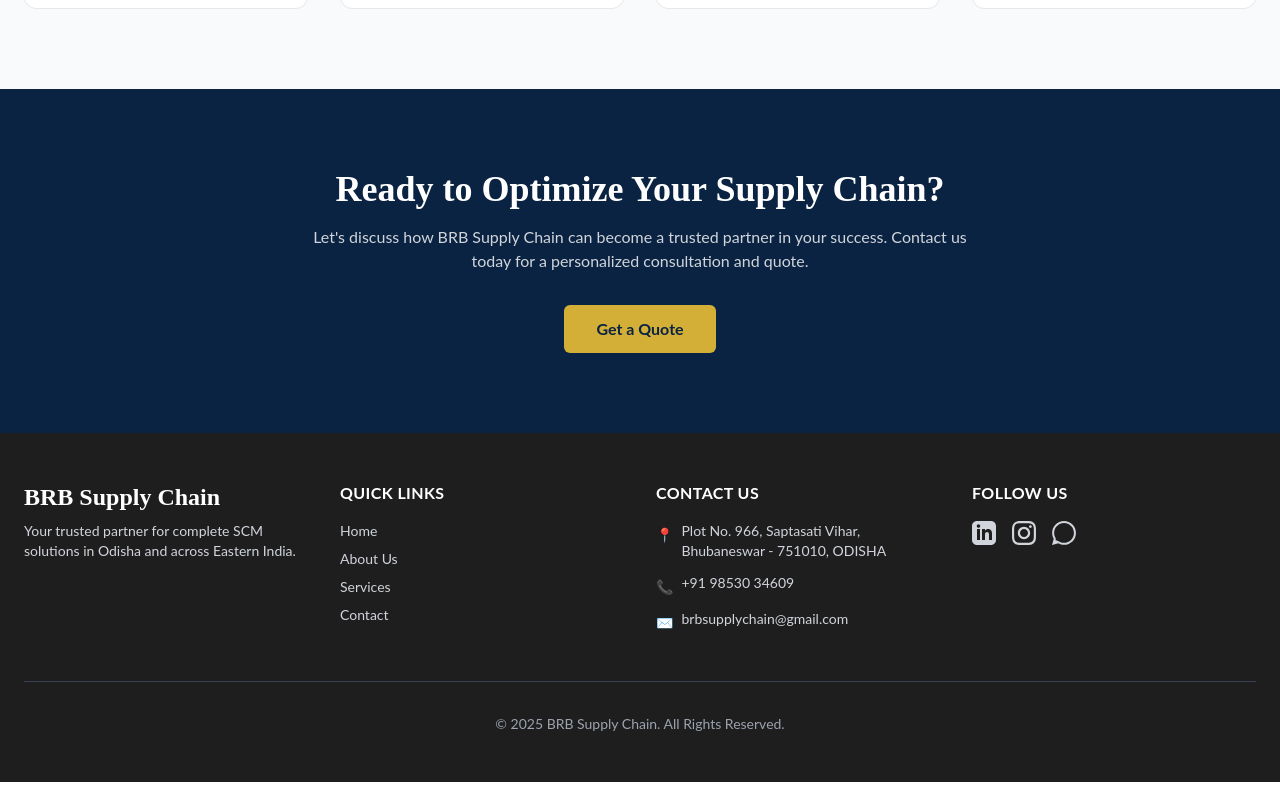
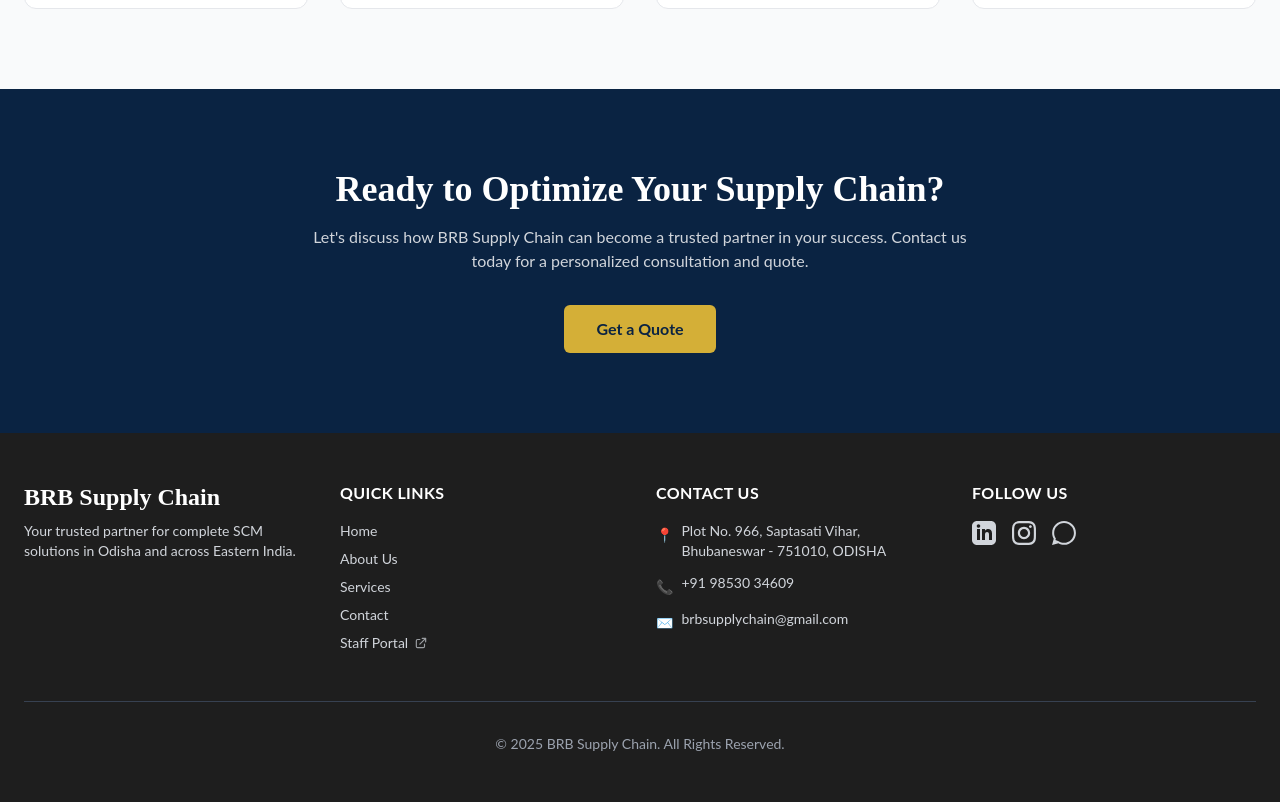
Before and after one commit to Ritesh-panda/BRB-Supply-Chain, a React (Vite) app: page / in a window 1280 px wide. Shown: the part 3963-4765 px from the top of the page. Built offline with nearby package versions, Linux system fonts and the light colour scheme.

Commit message:
Add Staff Portal button to navbar and footer

```diff
--- a/src/components/layout/Footer.jsx
+++ b/src/components/layout/Footer.jsx
@@ -31,6 +31,19 @@
               <li><Link to="/about" className="text-gray-300 hover:Sky-Blue transition-colors">About Us</Link></li>
               <li><Link to="/services" className="text-gray-300 hover:Sky-Blue transition-colors">Services</Link></li>
               <li><Link to="/contact" className="text-gray-300 hover:Sky-Blue transition-colors">Contact</Link></li>
+              <li>
+                <a
+                  href="https://brbsupplychain.co.in/cpanel/Default.aspx"
+                  target="_blank"
+                  rel="noopener noreferrer"
+                  className="text-gray-300 hover:text-white transition-colors inline-flex items-center gap-1.5"
+                >
+                  Staff Portal
+                  <svg className="w-3.5 h-3.5 inline-block opacity-70" fill="none" stroke="currentColor" viewBox="0 0 24 24">
+                    <path strokeLinecap="round" strokeLinejoin="round" strokeWidth="2" d="M10 6H6a2 2 0 00-2 2v10a2 2 0 002 2h10a2 2 0 002-2v-4M14 4h6m0 0v6m0-6L10 14" />
+                  </svg>
+                </a>
+              </li>
             </ul>
           </div>
 
--- a/src/components/layout/Navbar.jsx
+++ b/src/components/layout/Navbar.jsx
@@ -69,7 +69,7 @@
             layout
             transition={{ type: 'spring', stiffness: 300, damping: 30, duration: 2.0 }}
             className={`flex items-center justify-center gap-6 px-4 py-2 bg-black/80 text-white shadow-2xl shadow-black/20 ring-1 ring-white/10 backdrop-blur-lg
-                       ${isDesktopExpanded ? 'w-[600px] rounded-2xl' : 'w-auto rounded-full'}`}
+                       ${isDesktopExpanded ? 'w-[750px] rounded-2xl' : 'w-auto rounded-full'}`}
           >
             <AnimatePresence>
               {isDesktopExpanded && (
@@ -93,7 +93,24 @@
             </motion.nav>
             <AnimatePresence>
               {isDesktopExpanded && (
-                <motion.div initial={{ opacity: 0 }} animate={{ opacity: 1 }} exit={{ opacity: 0 }}>
+                <motion.div
+                  initial={{ opacity: 0 }}
+                  animate={{ opacity: 1 }}
+                  exit={{ opacity: 0 }}
+                  className="flex items-center gap-2 whitespace-nowrap"
+                >
+                  <a
+                    href="https://brbsupplychain.co.in/cpanel/Default.aspx"
+                    target="_blank"
+                    rel="noopener noreferrer"
+                    className="flex items-center gap-1.5 px-3 py-2 text-xs font-semibold text-gray-300 hover:text-white border border-white/20 hover:border-white/50 rounded-lg transition-all hover:bg-white/5"
+                    title="Staff & ERP Portal"
+                  >
+                    <svg className="w-3.5 h-3.5 text-blue-400" fill="none" stroke="currentColor" viewBox="0 0 24 24">
+                      <path strokeLinecap="round" strokeLinejoin="round" strokeWidth="2" d="M12 15v2m-6 4h12a2 2 0 002-2v-6a2 2 0 00-2-2H6a2 2 0 00-2 2v6a2 2 0 002 2zm10-10V7a4 4 0 00-8 0v4h8z"/>
+                    </svg>
+                    Staff Portal
+                  </a>
                   <Link to="/contact">
                     <button className="bg-white/90 text-black text-sm font-bold py-2 px-4 rounded-lg hover:bg-white transition-colors">
                       Get a Quote
@@ -163,12 +180,24 @@
                                 </NavLink>
                             </motion.div>
                         ))}
-                         <motion.div variants={navItemVariants} className="pt-8">
+                         <motion.div variants={navItemVariants} className="pt-8 flex flex-col gap-3 items-center">
                             <Link to="/contact" onClick={() => setIsMenuOpen(false)}>
-                                <button className="bg-white text-black font-bold py-3 px-8 rounded-md text-lg">
+                                <button className="bg-white text-black font-bold py-3 px-8 rounded-md text-lg w-56">
                                     Get a Quote
                                 </button>
                             </Link>
+                            <a
+                                href="https://brbsupplychain.co.in/cpanel/Default.aspx"
+                                target="_blank"
+                                rel="noopener noreferrer"
+                                onClick={() => setIsMenuOpen(false)}
+                                className="flex items-center justify-center gap-2 border border-white/40 text-white hover:bg-white/10 font-semibold py-3 px-8 rounded-md text-base w-56 transition-colors"
+                            >
+                                <svg className="w-4 h-4 text-blue-400" fill="none" stroke="currentColor" viewBox="0 0 24 24">
+                                  <path strokeLinecap="round" strokeLinejoin="round" strokeWidth="2" d="M12 15v2m-6 4h12a2 2 0 002-2v-6a2 2 0 00-2-2H6a2 2 0 00-2 2v6a2 2 0 002 2zm10-10V7a4 4 0 00-8 0v4h8z"/>
+                                </svg>
+                                Staff Portal
+                            </a>
                         </motion.div>
                     </motion.div>
                 </motion.div>
```
